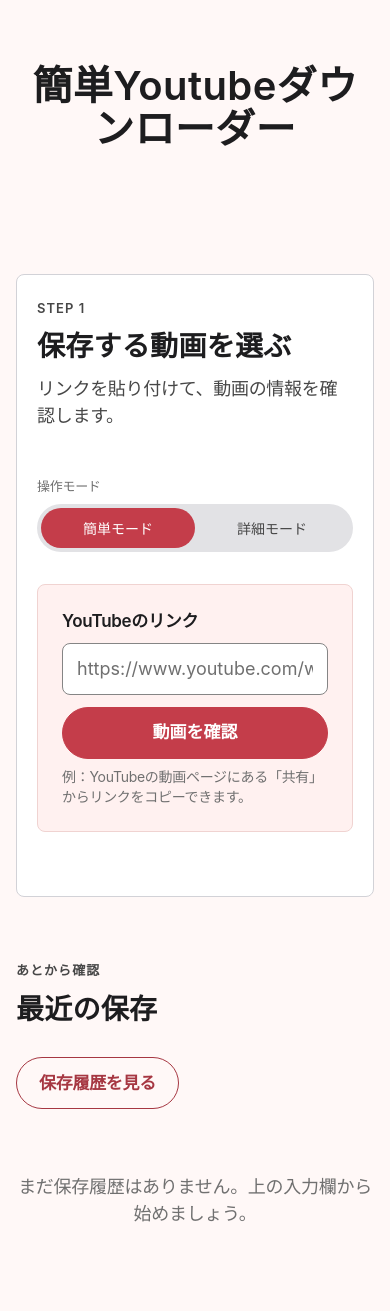
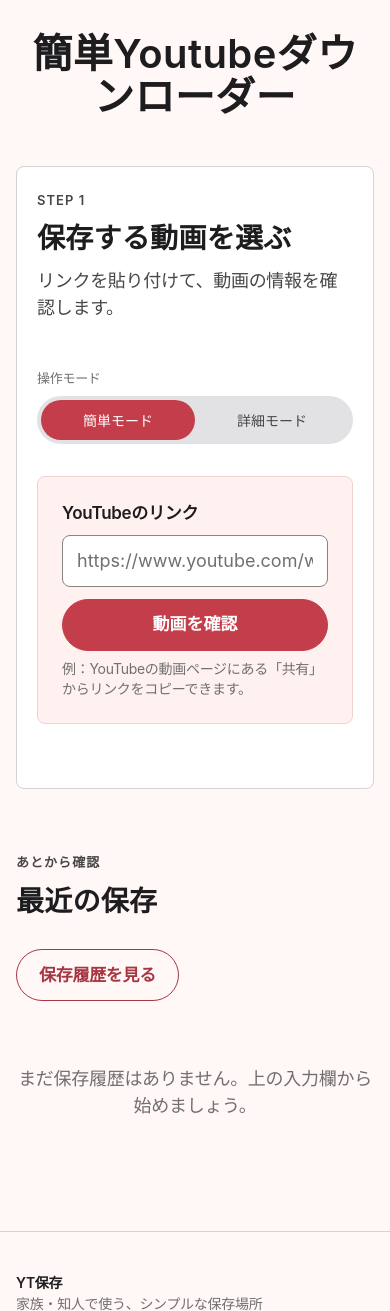
Before and after one commit to yu1sh/yt-downloader, a FastAPI app: template app/templates/index.html in a window 390 px wide. Shown: the part 95-1406 px from the top of the page. Run offline with FastAPI, Linux system fonts and the light colour scheme; the template is opened without the code that fills it, so the values that code supplies are empty; parts of the project's set-up code (start-up, migrations or seed data) failed here and were passed over; some libraries are stand-ins or nearby versions.

Commit message:
Tighten homepage title spacing

```diff
--- a/app/static/styles.css
+++ b/app/static/styles.css
@@ -209,8 +209,12 @@
 }
 
 .hero-inner {
-  padding: 88px 0 80px;
+  padding: 48px 0 32px;
   text-align: center;
+}
+
+.hero-inner h1 {
+  margin-bottom: 0;
 }
 
 .eyebrow {
@@ -825,6 +829,10 @@
   padding-top: var(--space-12);
 }
 
+.hero-section + .page-wrap {
+  padding-top: 32px;
+}
+
 .page-intro {
   margin-bottom: var(--space-8);
 }
@@ -1165,7 +1173,11 @@
   }
 
   .hero-inner {
-    padding: 64px 0 56px;
+    padding: 32px 0 24px;
+  }
+
+  .hero-section + .page-wrap {
+    padding-top: 24px;
   }
 
   .small-only {
--- a/app/templates/base.html
+++ b/app/templates/base.html
@@ -6,7 +6,7 @@
   <meta name="csrf-token" content="{{ csrf_token }}">
   <meta name="color-scheme" content="light">
   <title>{% block title %}YT保存{% endblock %}</title>
-  <link rel="stylesheet" href="/static/styles.css?v=20260916-save-picker">
+  <link rel="stylesheet" href="/static/styles.css?v=20260917-title-spacing">
 </head>
 <body>
   <header class="site-header">
```
